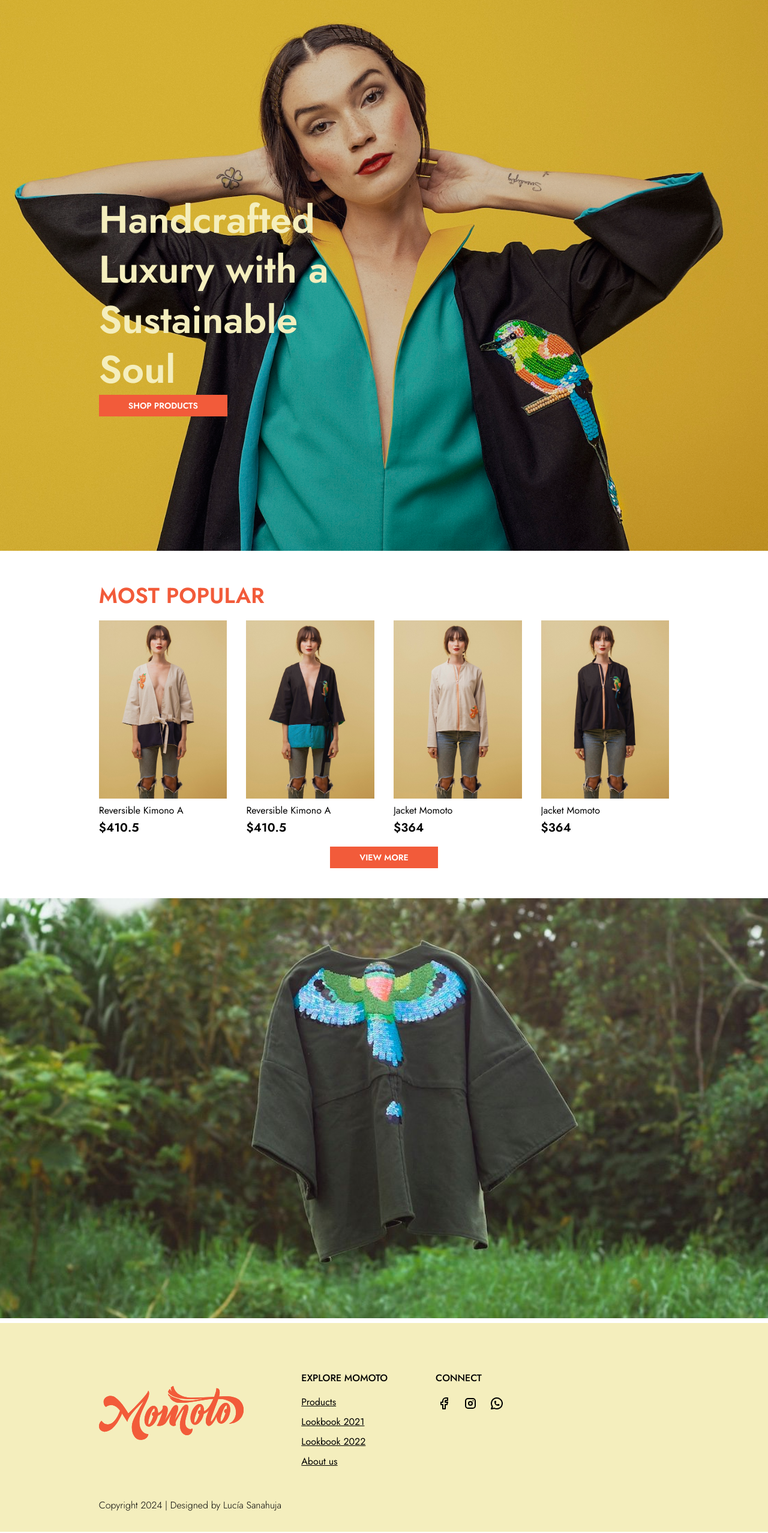
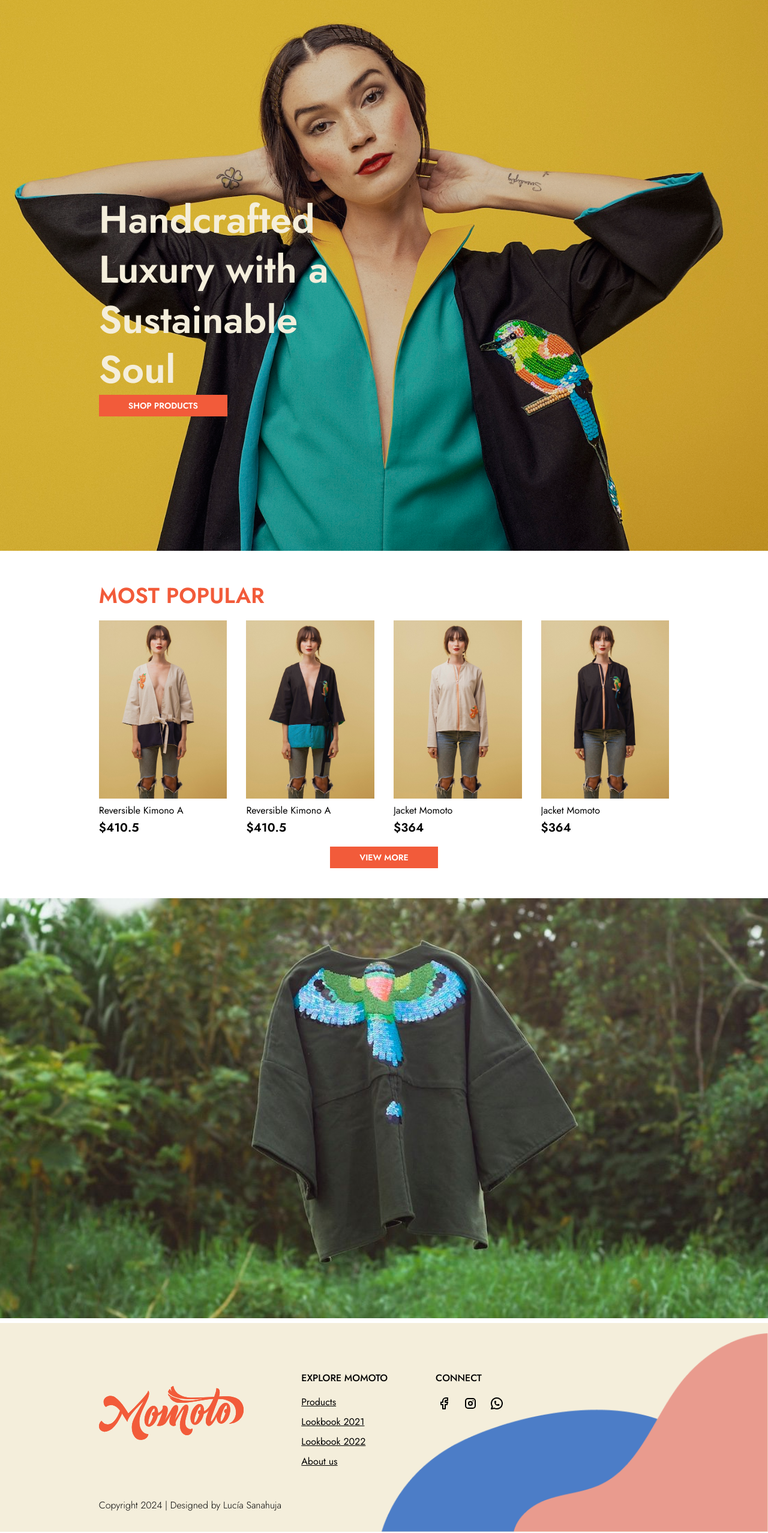
Before and after one commit to lucys18/momoto-web, a React (Create React App) app in the folder momoto/: page / in a window 1280 px wide. Shown: the part 82-2637 px from the top of the page at 60% size. Built offline with nearby package versions, Linux system fonts and the light colour scheme.

Commit message:
fix footer

```diff
--- a/momoto/src/components/Footer/footer.module.css
+++ b/momoto/src/components/Footer/footer.module.css
@@ -1,20 +1,25 @@
 .footerContainer {
-  height: 350px;
+  background-color: var(--momoto-beige);
+  position: relative;
 }
 
-.imageHeader {
+.imageFooter {
   object-fit: cover;
   pointer-events: none;
   position: absolute;
+  right: 0;
+  bottom: 0;
+  height: 350px;
 }
 
 .footer {
   width: 100%;
-  background-color: var(--momoto-beige);
   display: flex;
   flex-direction: column;
   gap: 2rem;
   padding: 4rem var(--momoto-margin) 1rem var(--momoto-margin);
+  position: relative;
+  z-index: 1;
 }
 
 .footerRow {
--- a/momoto/src/components/Footer/index.tsx
+++ b/momoto/src/components/Footer/index.tsx
@@ -11,6 +11,7 @@ const WA_LINK = 'https://wa.me/50685016835'
 const Footer = () => {
   return (
     <div className={styles.footerContainer}>
+      <img className={styles.imageFooter} src="momoto-web/images/footer.png" alt="" />
       <div className={styles.footer}>
         <div className={styles.footerRow}>
           <Logo color="orange" size="lg" />
--- a/momoto/src/theme.ts
+++ b/momoto/src/theme.ts
@@ -32,7 +32,7 @@ export const theme = createTheme({
     momotoBlue: "#4D7DC8",
     momotoGreen: "#5A8C5A",
     momotoPink: "#EA9D8F",
-    momotoBeige: "#f4eebd",
+    momotoBeige: "#F4EEDB",
     momotoGray: "#7E7E7E",
     momotoMargin: "calc(16vw - 40px)",
 
```
Also changed, not shown: momoto/public/images/footer.png, momoto/public/images/footer1.png (added).
